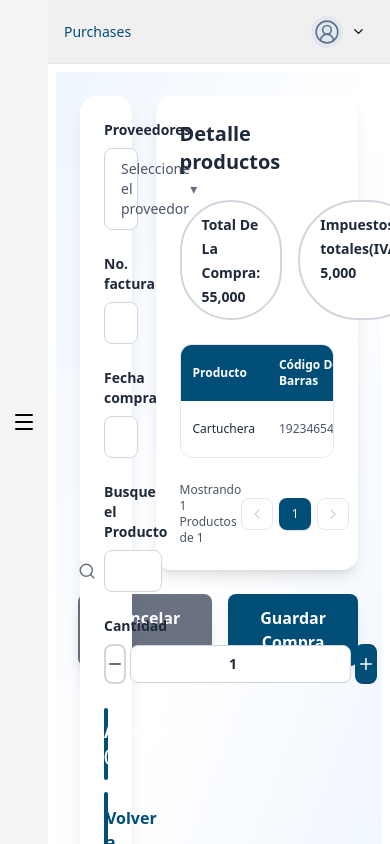
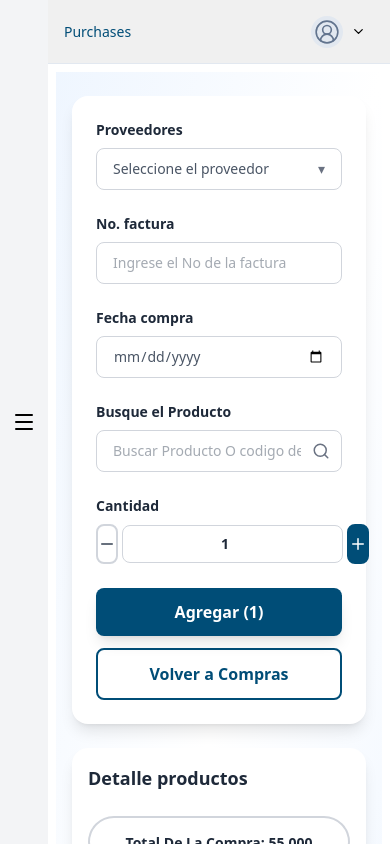
Before and after one commit to MiguelY08/proyecto_seymSoft, a React app in the folder frontend/: page /admin/purchases/create in a window 390 px wide. Built offline with nearby package versions, Linux system fonts and the light colour scheme; the HTML template or start-up script is replaced by a standard one.

Commit message:
landing responsive, cambios color

```diff
--- a/frontend/src/Features/administrtivePanel/purchases/purchases/Components/CreatePagination.jsx
+++ b/frontend/src/Features/administrtivePanel/purchases/purchases/Components/CreatePagination.jsx
@@ -8,16 +8,36 @@ const CreatePagination = ({
   purchaseItems,
 }) => {
   return (
-    <div className="flex items-center justify-between mt-6">
-      <p className="text-xs text-gray-600">
+    <div className="
+      flex
+      flex-col
+      sm:flex-row
+      sm:items-center
+      sm:justify-between
+      gap-4
+      mt-6
+    ">
+
+      {/* Texto */}
+      <p className="text-xs text-gray-600 text-center sm:text-left">
         Mostrando {purchaseItems.length} Productos de {purchaseItems.length}
       </p>
 
-      <div className="flex items-center gap-1.5">
+      {/* Controles */}
+      <div className="
+        flex
+        items-center
+        justify-center
+        gap-1.5
+        overflow-x-auto
+        scrollbar-hide
+      ">
+
+        {/* Botón anterior */}
         <button
           onClick={() => setCurrentPage(Math.max(1, currentPage - 1))}
           disabled={currentPage === 1}
-          className={`w-8 h-8 flex items-center justify-center rounded-lg border transition-all ${
+          className={`min-w-[32px] h-8 flex items-center justify-center rounded-lg border transition-all ${
             currentPage === 1
               ? "border-gray-200 text-gray-300 cursor-not-allowed"
               : "border-gray-300 text-gray-600 hover:border-gray-400 hover:bg-gray-50"
@@ -26,13 +46,14 @@ const CreatePagination = ({
           <ChevronLeft className="w-4 h-4" />
         </button>
 
+        {/* Números */}
         {[...Array(totalPages)].map((_, i) => {
           const pageNum = i + 1;
           return (
             <button
               key={i}
               onClick={() => setCurrentPage(pageNum)}
-              className={`w-8 h-8 flex items-center justify-center rounded-lg text-xs font-medium transition-all ${
+              className={`min-w-[32px] h-8 flex items-center justify-center rounded-lg text-xs font-medium transition-all ${
                 currentPage === pageNum
                   ? "bg-[#004D77] text-white shadow-sm"
                   : "bg-white text-gray-700 border border-gray-300 hover:border-gray-400 hover:bg-gray-50"
@@ -43,12 +64,13 @@ const CreatePagination = ({
           );
         })}
 
+        {/* Botón siguiente */}
         <button
           onClick={() =>
             setCurrentPage(Math.min(totalPages, currentPage + 1))
           }
           disabled={currentPage === totalPages}
-          className={`w-8 h-8 flex items-center justify-center rounded-lg border transition-all ${
+          className={`min-w-[32px] h-8 flex items-center justify-center rounded-lg border transition-all ${
             currentPage === totalPages
               ? "border-gray-200 text-gray-300 cursor-not-allowed"
               : "border-gray-300 text-gray-600 hover:border-gray-400 hover:bg-gray-50"
--- a/frontend/src/Features/administrtivePanel/purchases/purchases/Components/TablePurchases.jsx
+++ b/frontend/src/Features/administrtivePanel/purchases/purchases/Components/TablePurchases.jsx
@@ -1,5 +1,24 @@
 import React from "react";
 import { Info, RefreshCw, XCircle, ChevronLeft, ChevronRight } from "lucide-react";
+
+
+const highlightText = (text, search) => {
+  if (!search) return text;
+
+  const regex = new RegExp(`(${search})`, "gi");
+  const parts = text.split(regex);
+
+  return parts.map((part, index) =>
+    part.toLowerCase() === search.toLowerCase() ? (
+      <span key={index} className="bg-[#004d7726] text-[#004D77]  rounded px-1">
+        {part}
+      </span>
+    ) : (
+      part
+    )
+  );
+};
+
 
 export const PurchasesTable = ({
   currentData,
@@ -10,7 +29,9 @@ export const PurchasesTable = ({
   startIndex,
   endIndex,
   handleCancel,
+  search,  // 👈 agregar
 }) => {
+
   return (
     <>
       <div className="bg-white rounded-xl shadow overflow-hidden mb-4">
@@ -57,13 +78,13 @@ export const PurchasesTable = ({
                     {startIndex + index + 1}
                   </td>
                   <td className="px-3 py-2.5">
-                    {compra.numeroFacturacion}
+                     {highlightText(compra.numeroFacturacion || "", search)}
                   </td>
                   <td className="px-3 py-2.5">
                     {compra.fechaCompra}
                   </td>
                   <td className="px-3 py-2.5">
-                    {compra.proveedor}
+                    {highlightText(compra.proveedor || "", search)}
                   </td>
                   <td className="px-3 py-2.5 text-center">
                     {compra.cantidadProductos}
@@ -81,25 +102,28 @@ export const PurchasesTable = ({
                           : "bg-yellow-100 text-yellow-700"
                       }`}
                     >
-                      {compra.estado || "Devuelta"}
+                      {highlightText(compra.estado || "Devuelta", search)}
                     </span>
                   </td>
                   <td className="px-3 py-2.5 text-center">
                     <div className="flex justify-center gap-2">
-                      <button className="hover:text-blue-600 transition-colors">
+                      <button className="text-gray-400 hover:text-blue-600 transition-colors">
                         <Info size={16} />
                       </button>
-                      <button className="hover:text-yellow-600 transition-colors">
+
+                      <button className="text-gray-400 hover:text-yellow-600 transition-colors">
                         <RefreshCw size={16} />
                       </button>
+
                       <button
                         onClick={() => handleCancel(compra.id)}
-                        className="hover:text-red-600 transition-colors"
+                        className="text-gray-400 hover:text-red-600 transition-colors"
                       >
                         <XCircle size={16} />
                       </button>
                     </div>
                   </td>
+
                 </tr>
               ))}
             </tbody>
--- a/frontend/src/Features/administrtivePanel/purchases/purchases/pages/CreatePurchase.jsx
+++ b/frontend/src/Features/administrtivePanel/purchases/purchases/pages/CreatePurchase.jsx
@@ -108,11 +108,14 @@ const CreatePurchase = () => {
   };
 
   return (
-    <div className="min-h-screen bg-gradient-to-br from-blue-50 via-white to-blue-50 p-6">
-      <div className="max-w-[1400px] mx-auto">
-        <div className="grid grid-cols-12 gap-6">
+  <div className="min-h-screen bg-gradient-to-br from-blue-50 via-white to-blue-50 px-4 py-6 sm:px-6 lg:px-8">
+    <div className="max-w-[1400px] mx-auto w-full">
+
+      {/* GRID RESPONSIVE */}
+      <div className="grid grid-cols-1 lg:grid-cols-12 gap-6">
 
         {/* SIDEBAR */}
+        <div className="lg:col-span-3">
           <CreateSidebar
             selectedProvider={selectedProvider}
             setSelectedProvider={setSelectedProvider}
@@ -128,56 +131,67 @@ const CreatePurchase = () => {
             handleAddProduct={handleAddProduct}
             purchaseItems={purchaseItems}
           />
+        </div>
 
         {/* PANEL DERECHO */}
-          <div className="col-span-9">
-            <div className="bg-white rounded-2xl shadow-lg p-6">
+        <div className="lg:col-span-9 w-full">
+          <div className="bg-white rounded-2xl shadow-lg p-4 sm:p-6">
 
-              <div className="flex items-center justify-between mb-6">
-                <h2 className="text-xl font-bold text-gray-800">
+            {/* HEADER */}
+            <div className="flex flex-col sm:flex-row sm:items-center sm:justify-between gap-3 mb-6">
+              <h2 className="text-lg sm:text-xl font-bold text-gray-800">
                 Detalle productos
               </h2>
             </div>
 
-              <div className="flex gap-4 mb-6">
-                <div className="px-5 py-2.5 bg-white border-2 border-gray-300 rounded-full">
+            {/* TOTALES RESPONSIVE */}
+            <div className="flex flex-col sm:flex-row gap-3 sm:gap-4 mb-6">
+
+              <div className="w-full sm:w-auto px-5 py-3 bg-white border-2 border-gray-300 rounded-full text-center sm:text-left">
                 <span className="text-sm font-semibold text-gray-800">
                   Total De La Compra: {totalCompra.toLocaleString()}
                 </span>
               </div>
 
-                <div className="px-5 py-2.5 bg-white border-2 border-gray-300 rounded-full">
+              <div className="w-full sm:w-auto px-5 py-3 bg-white border-2 border-gray-300 rounded-full text-center sm:text-left">
                 <span className="text-sm font-semibold text-gray-800">
-                    Impuestos totales(IVA): {totalIVA.toLocaleString()}
+                  Impuestos totales (IVA): {totalIVA.toLocaleString()}
                 </span>
               </div>
+
             </div>
 
+            {/* TABLA */}
+            <div className="w-full overflow-x-auto">
               <CreateTable
                 currentData={currentData}
                 handleDeleteItem={handleDeleteItem}
               />
+            </div>
 
+            {/* PAGINACIÓN */}
             <CreatePagination
               currentPage={currentPage}
               totalPages={totalPages}
               setCurrentPage={setCurrentPage}
               purchaseItems={purchaseItems}
             />
-
           </div>
 
-            <div className="flex justify-end gap-4 mt-6">
+          {/* BOTONES */}
+          <div className="flex flex-col sm:flex-row justify-end gap-3 mt-6">
+
             <Link
               to="/compras"
-                className="px-8 py-3 bg-gray-500 text-white font-semibold rounded-lg hover:bg-gray-600 transition-all shadow-lg"
+              className="w-full sm:w-auto px-8 py-3 bg-gray-500 text-white font-semibold rounded-lg hover:bg-gray-600 transition-all shadow-lg text-center"
             >
               Cancelar
             </Link>
 
-              <button className="px-8 py-3 bg-[#004D77] text-white font-semibold rounded-lg hover:bg-[#003a5c] transition-all shadow-lg hover:shadow-xl">
+            <button className="w-full sm:w-auto px-8 py-3 bg-[#004D77] text-white font-semibold rounded-lg hover:bg-[#003a5c] transition-all shadow-lg hover:shadow-xl">
               Guardar Compra
             </button>
+
           </div>
 
         </div>
@@ -185,6 +199,7 @@ const CreatePurchase = () => {
     </div>
   </div>
 );
+
 };
 
 export default CreatePurchase;
--- a/frontend/src/Features/administrtivePanel/purchases/purchases/pages/Purchases.jsx
+++ b/frontend/src/Features/administrtivePanel/purchases/purchases/pages/Purchases.jsx
@@ -391,7 +391,9 @@ export const Purchases = () => {
       startIndex={startIndex}
       endIndex={endIndex}
       handleCancel={handleCancel}
+      search={search}   // 👈 agregar esto
       />
+
       )}
     </div>
   );
--- a/frontend/src/Features/landing/shop/components/FilterLanding.jsx
+++ b/frontend/src/Features/landing/shop/components/FilterLanding.jsx
@@ -1,3 +1,4 @@
+import { useState } from "react";
 import { ChevronDown, ChevronUp } from "lucide-react";
 
 function Filters({
@@ -13,29 +14,50 @@ function Filters({
   handleCategoryChange,
   handleBrandChange
 }) {
+
+  const [mobileOpen, setMobileOpen] = useState(false);
+
   return (
-    <div className="w-64 bg-white border border-gray-200 rounded-lg p-4">
+    <div className="w-full md:w-64">
+
+      {/* Botón solo visible en móvil */}
+      <button
+        onClick={() => setMobileOpen(!mobileOpen)}
+        className="md:hidden flex justify-between items-center w-full bg-white border border-gray-200 rounded-lg p-4 shadow-sm"
+      >
+        <span className="font-semibold text-lg">Filtros</span>
+        {mobileOpen ? <ChevronUp /> : <ChevronDown />}
+      </button>
+
+      {/* Panel de filtros */}
+      <div
+        className={`
+          ${mobileOpen ? "block" : "hidden"}
+          md:block
+          bg-white border border-gray-200 rounded-lg p-4 shadow-sm mt-2 md:mt-0
+        `}
+      >
         <h2 className="text-xl font-semibold">Filtros</h2>
         <p className="text-sm text-gray-500">{totalProducts} resultados</p>
 
         {/* Categorías */}
         <button
           onClick={() => setCategoryOpen(!categoryOpen)}
-        className="flex justify-between w-full py-2 mt-4"
+          className="flex justify-between items-center w-full py-2 mt-4"
         >
           <span className="font-medium">Categorías</span>
-        {categoryOpen ? <ChevronUp /> : <ChevronDown />}
+          {categoryOpen ? <ChevronUp size={18} /> : <ChevronDown size={18} />}
         </button>
 
         {categoryOpen && (
-        <div className="space-y-2 mt-2">
+          <div className="space-y-2 mt-2 max-h-60 overflow-y-auto">
             {categories.map(cat => (
-            <label key={cat} className="flex items-center">
+              <label key={cat} className="flex items-center text-sm">
                 <input
                   type="checkbox"
                   checked={selectedCategories.includes(cat)}
                   onChange={() => handleCategoryChange(cat)}
-                className="mr-2"
+                  className="mr-2 accent-black"
                 />
                 {cat}
               </label>
@@ -48,21 +70,21 @@ function Filters({
         {/* Marcas */}
         <button
           onClick={() => setBrandOpen(!brandOpen)}
-        className="flex justify-between w-full py-2"
+          className="flex justify-between items-center w-full py-2"
         >
           <span className="font-medium">Marca</span>
-        {brandOpen ? <ChevronUp /> : <ChevronDown />}
+          {brandOpen ? <ChevronUp size={18} /> : <ChevronDown size={18} />}
         </button>
 
         {brandOpen && (
-        <div className="space-y-2 mt-2">
+          <div className="space-y-2 mt-2 max-h-60 overflow-y-auto">
             {brands.map(brand => (
-            <label key={brand} className="flex items-center">
+              <label key={brand} className="flex items-center text-sm">
                 <input
                   type="checkbox"
                   checked={selectedBrands.includes(brand)}
                   onChange={() => handleBrandChange(brand)}
-                className="mr-2"
+                  className="mr-2 accent-black"
                 />
                 {brand}
               </label>
@@ -70,6 +92,7 @@ function Filters({
           </div>
         )}
       </div>
+    </div>
   );
 }
 
--- /dev/null
+++ b/frontend/src/Features/landing/shop/components/ShopHero.jsx
@@ -0,0 +1,27 @@
+function ShopHero({ image, title }) {
+  return (
+    <section className="mt-2 w-full flex items-center justify-center">
+      <div className="w-full sm:w-[98%] lg:w-[95%] h-[20vh] relative overflow-hidden rounded-lg">
+
+        {/* Imagen fondo */}
+        <div
+          className="absolute inset-0 bg-cover bg-center"
+          style={{ backgroundImage: `url(${image})` }}
+        />
+
+        {/* Overlay oscuro */}
+        <div className="absolute inset-0 bg-blue-950/75" />
+
+        {/* Contenido */}
+        <div className="relative z-10 w-full h-full flex items-center justify-center">
+          <h2 className="text-4xl sm:text-5xl font-bold text-white">
+            {title}
+          </h2>
+        </div>
+
+      </div>
+    </section>
+  );
+}
+
+export default ShopHero;
--- a/frontend/src/Features/landing/shop/pages/Shop.jsx
+++ b/frontend/src/Features/landing/shop/pages/Shop.jsx
@@ -6,6 +6,7 @@ import Filters from "../components/FilterLanding";
 import SortDropdown from "../components/SortDropdown";
 import ProductCard from "../../../shared/ProductCard";
 import Pagination from "../../../shared/PaginationLanding";
+import ShopHero from "../components/ShopHero";
 
 import BgTienda from "../../../../assets/BgTienda.png";
 import nacional from "../../../../assets/products/atlNacional.png";
@@ -104,18 +105,11 @@ function Shop() {
     <>
 
       {/* HERO */}
-      <section className="mt-2 w-full flex items-center justify-center">
-        <div className="w-full sm:w-[98%] lg:w-[95%] h-[20vh] relative overflow-hidden rounded-lg">
-          <div
-            className="absolute inset-0 bg-cover bg-center"
-            style={{ backgroundImage: `url(${BgTienda})` }}
-          />
-          <div className="absolute inset-0 bg-blue-950/75" />
-          <div className="relative z-10 w-full h-full flex items-center justify-center">
-            <h2 className="text-5xl font-bold text-white">Tienda</h2>
-          </div>
-        </div>
-      </section>
+      <ShopHero
+        image={BgTienda}
+        title="Tienda"
+      />
+
 
       <section className="w-full max-w-7xl mx-auto px-4 py-10">
         <div className="flex flex-col lg:flex-row gap-6">
--- a/frontend/src/Features/landing/shop/pages/ShopDetails.jsx
+++ b/frontend/src/Features/landing/shop/pages/ShopDetails.jsx
@@ -3,6 +3,7 @@ import { useNavigate } from "react-router-dom";
 import Header from "../../../layouts/HeaderLanding";
 import Footer from "../../../layouts/Footer";
 import ProductCard from "../../../shared/ProductCard";
+import ShopHero from "../components/ShopHero";
 import { Minus, Plus } from "lucide-react";
 
 import Pagination from "../../../shared/PaginationLanding";
@@ -65,18 +66,11 @@ function ShopDetail() {
     <>
 
       {/* HERO */}
-            <section className="mt-2 w-full flex items-center justify-center">
-              <div className="w-full sm:w-[98%] lg:w-[95%] h-[20vh] relative overflow-hidden rounded-lg">
-                <div
-                  className="absolute inset-0 bg-cover bg-center"
-                  style={{ backgroundImage: `url(${BgTienda})` }}
-                />
-                <div className="absolute inset-0 bg-blue-950/75" />
-                <div className="relative z-10 w-full h-full flex items-center justify-center">
-                  <h2 className="text-5xl font-bold text-white">Tienda</h2>
-                </div>
-              </div>
-            </section>
+            <ShopHero
+        image={BgTienda}
+        title="Tienda"
+      />
+
 
       <section className="w-full max-w-7xl mx-auto px-4 py-10">
 
```
Lines whose indentation alone changed are shown as unchanged.
